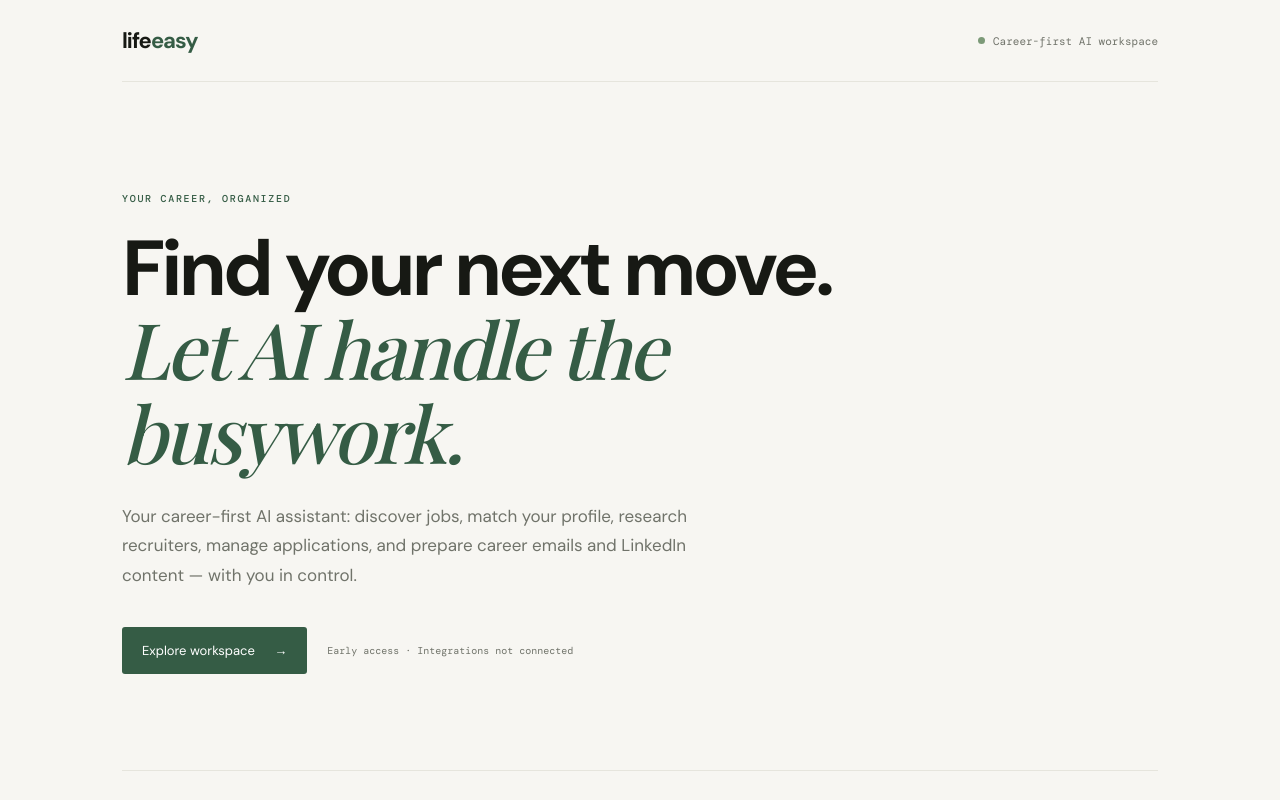
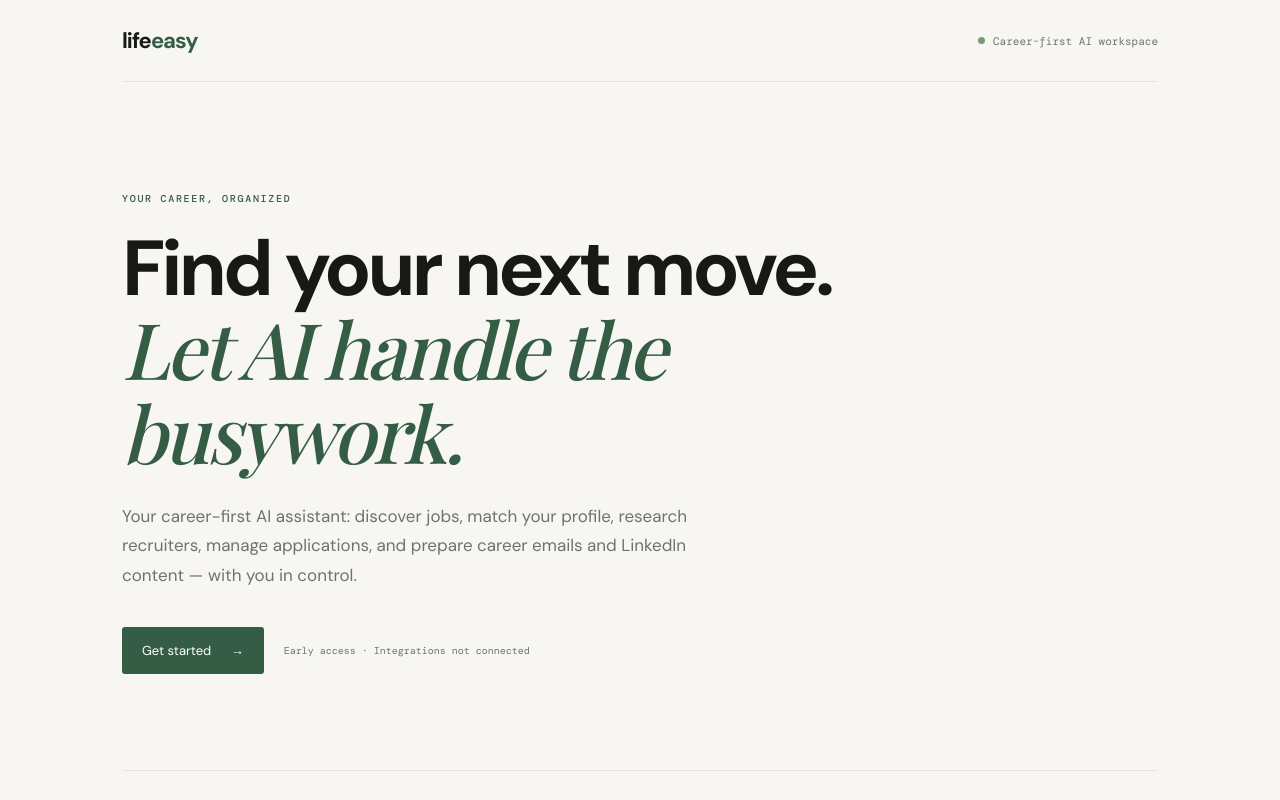
Before and after one commit to Amirchoudhary09/life_easy, a Next.js app in the folder apps/web/: page / in a window 1280 px wide. Shown: the top 800 px of the page. Built offline with nearby package versions, Linux system fonts and the light colour scheme; a web font is replaced by a local one.

Commit message:
Connect homepage to signup and login

```diff
--- a/apps/web/app/page.tsx
+++ b/apps/web/app/page.tsx
@@ -9,7 +9,7 @@ const cards = [
 export default function Home() {
  return <main className="shell">
   <nav className="nav"><a className="brand" href="/">life<span>easy</span></a><span className="pill"><i/> Career-first AI workspace</span></nav>
-  <section className="hero"><p className="eyebrow">YOUR CAREER, ORGANIZED</p><h1>Find your next move.<br/><em>Let AI handle the busywork.</em></h1><p className="intro">Your career-first AI assistant: discover jobs, match your profile, research recruiters, manage applications, and prepare career emails and LinkedIn content — with you in control.</p><div className="actions"><a className="primary" href="#workspace">Explore workspace <span>→</span></a><span className="note">Early access · Integrations not connected</span></div></section>
+  <section className="hero"><p className="eyebrow">YOUR CAREER, ORGANIZED</p><h1>Find your next move.<br/><em>Let AI handle the busywork.</em></h1><p className="intro">Your career-first AI assistant: discover jobs, match your profile, research recruiters, manage applications, and prepare career emails and LinkedIn content — with you in control.</p><div className="actions"><a className="primary" href="/login">Get started <span>→</span></a><span className="note">Early access · Integrations not connected</span></div></section>
   <section id="workspace" className="workspace"><div className="section-head"><div><p className="eyebrow">CAREER WORKSPACE</p><h2>Everything for your next opportunity.</h2></div><span className="status">Setup required</span></div>
    <div className="grid">{cards.map(card=><article className="card" key={card.title}><span className="card-icon">{card.icon}</span><h3>{card.title}</h3><p>{card.detail}</p><span className="coming">{card.primary ? "Core job-hunting module" : "Supporting career module"}</span></article>)}</div>
   </section><footer><span>Life Easy</span><span>External actions always require your approval.</span></footer>
```
